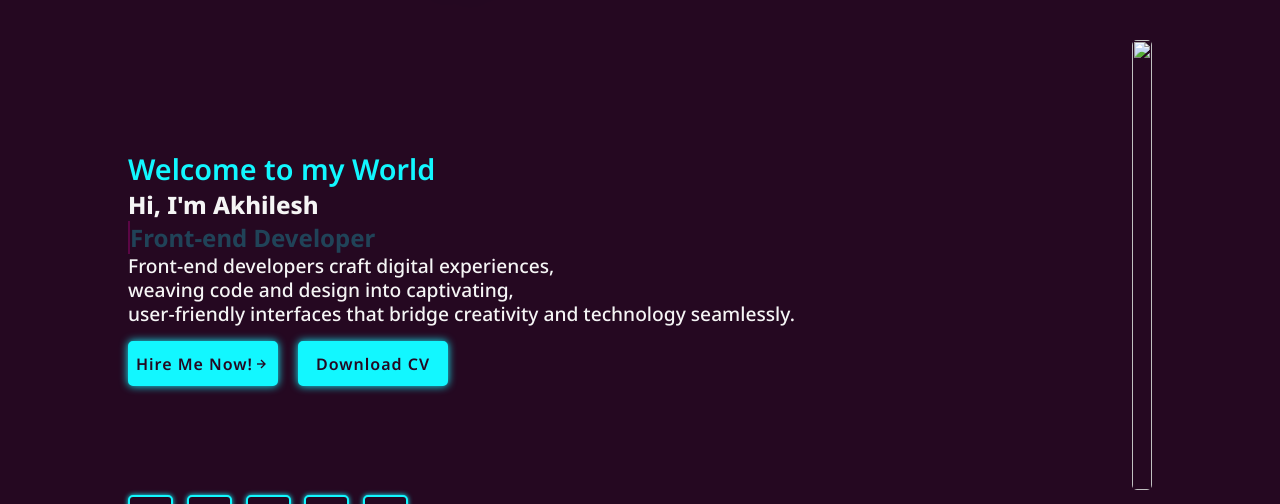
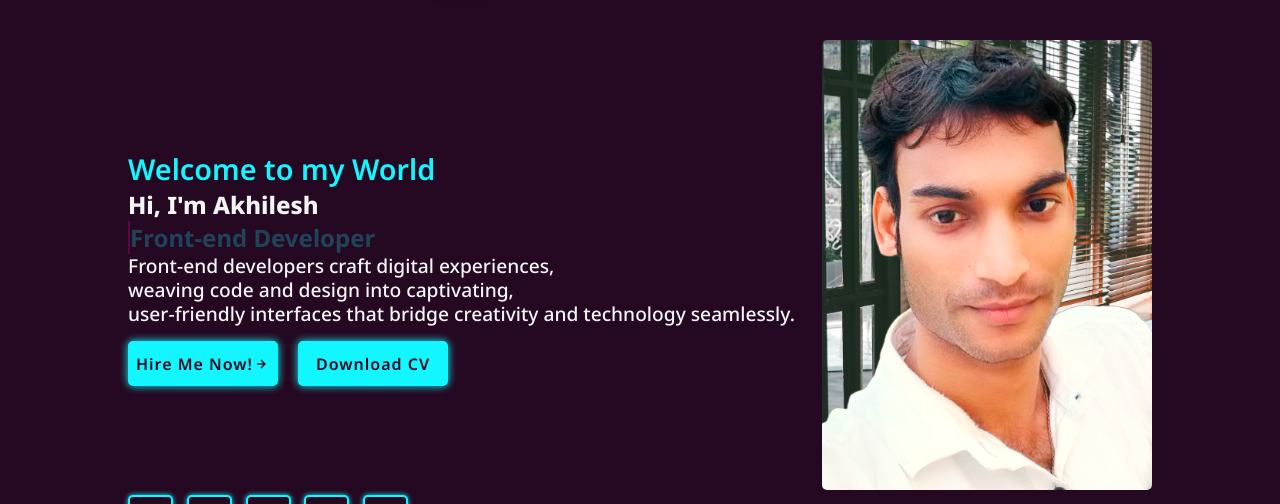
Before and after one commit to Akfor2/akhileshpage, a plain HTML site: page index.html in a window 1280 px wide. Shown: the part 60-564 px from the top of the page. Drawn offline with nearby package versions, Linux system fonts and the light colour scheme.

Commit message:
Update index.html

```diff
--- a/index.html
+++ b/index.html
@@ -51,7 +51,7 @@
         </div>
         </div>
         <div class="image-container">
-        <img src="/IMG4-removebg-removebg-preview.png" class="img-info">
+        <img src="images/IMG4-removebg-removebg-preview.png" class="img-info">
     </div>
 
     </div>
```
